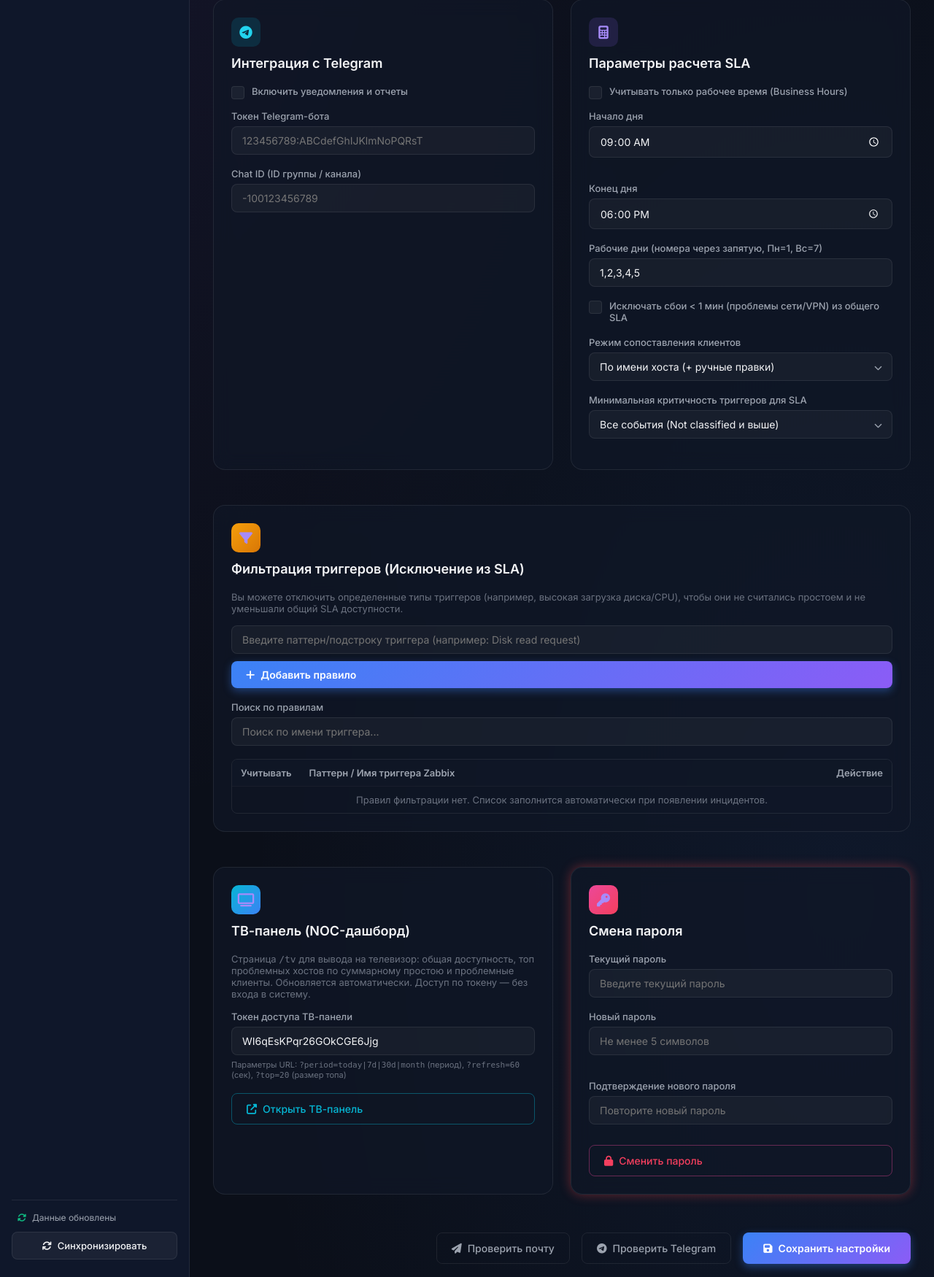
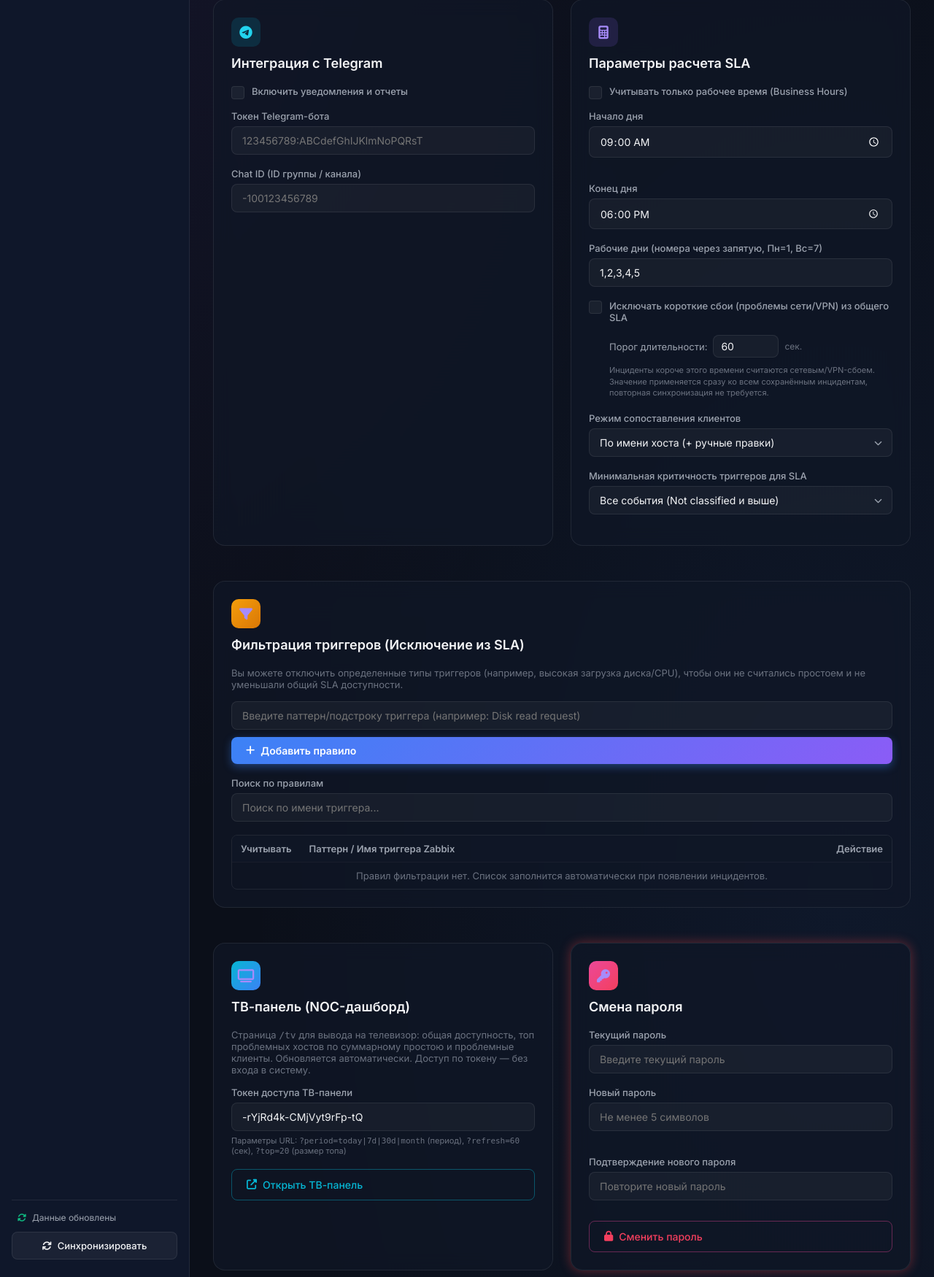
Before and after one commit to Ttolyanich/zabbix-sli, a Flask app: page / in a window 1280 px wide. Shown: the part 850-2600 px from the top of the page at 73% size. Run offline with Flask 3, Linux system fonts and the light colour scheme; the visitor is signed in with stand-in values (Sample User, id 1); data comes from the database, SQL or seed files in the repository; data that the repository does not hold is empty.

Commit message:
Порог "сетевого/VPN сбоя" сделан настраиваемым (вместо жестких 60 сек)
- Новая настройка vpn_issue_threshold_sec (по умолчанию 60, как и было)
- database.get_incidents() пересчитывает is_vpn_issue динамически из
  сохраненной длительности инцидента и текущего порога настроек —
  вместо чтения зафиксированного при синхронизации значения. Смена
  порога применяется сразу ко всей истории, повторная синхронизация
  с Zabbix не требуется
- В настройках (Параметры расчета SLA) под чекбоксом добавлено поле
  ввода порога в секундах
- Подписи "Сеть / VPN (< N)" в легенде диаграммы структуры инцидентов
  и в бейджах журнала инцидентов сервера стали динамическими вместо
  жестко зашитого "< 1 мин" (сек -> "N сек", кратно 60 -> "N мин")

Co-Authored-By: Claude Fable 5 <noreply@anthropic.com>

```diff
--- a/database.py
+++ b/database.py
@@ -146,7 +146,8 @@ def init_db():
         'working_hours_start': '09:00',
         'working_hours_end': '18:00',
         'working_days': '1,2,3,4,5', # 1=Mon, ..., 7=Sun
-        'exclude_vpn_issues': '0', # Исключать ли короткие инциденты (<1м) из общего SLA
+        'exclude_vpn_issues': '0', # Исключать ли короткие инциденты (< порога) из общего SLA
+        'vpn_issue_threshold_sec': '60', # Порог длительности (сек), ниже которого инцидент считается сетевым/VPN-сбоем
         'min_severity': '0',
         'mapping_mode': 'name_auto',
         # Токен доступа к ТВ-панели (/tv?token=...) — генерируется один раз при первом запуске
@@ -247,12 +248,16 @@ def cache_incidents(incidents_list):
     conn.close()
 
 def get_incidents(start_time, end_time, hostids=None):
-    # Получаем минимальную критичность из настроек
+    # Получаем минимальную критичность и порог сетевых/VPN-сбоев из настроек
     settings = get_settings()
     try:
         min_severity = int(settings.get('min_severity', '0'))
     except Exception:
         min_severity = 0
+    try:
+        vpn_threshold = max(0, int(settings.get('vpn_issue_threshold_sec', '60')))
+    except (ValueError, TypeError):
+        vpn_threshold = 60
 
     conn = get_db_connection()
     query = '''
@@ -276,6 +281,9 @@ def get_incidents(start_time, end_time, hostids=None):
     for row in rows:
         d = dict(row)
         d['is_power_issue'] = 0
+        # Пересчитываем "сетевой/VPN сбой" динамически по текущему порогу настроек,
+        # а не по значению, зафиксированному при синхронизации со старым (жестко заданным) порогом
+        d['is_vpn_issue'] = 1 if (d.get('duration') is not None and d['duration'] < vpn_threshold) else 0
         override = d.get('overridden_category')
         if override:
             if override == 'network':
--- a/static/js/app.js
+++ b/static/js/app.js
@@ -47,6 +47,21 @@ function formatDuration(seconds) {
     const mins = Math.floor((seconds % 3600) / 60);
     const secs = seconds % 60;
     return `${hrs.toString().padStart(2, '0')}:${mins.toString().padStart(2, '0')}:${secs.toString().padStart(2, '0')}`;
+}
+
+// Текущий порог "сетевого/VPN сбоя" (сек) — читаем прямо из поля настроек,
+// чтобы подписи в UI не расходились со значением, которое реально применяет бэкенд
+function getVpnThresholdSec() {
+    const input = document.getElementById('vpn_issue_threshold_sec');
+    const val = input ? parseInt(input.value, 10) : NaN;
+    return (Number.isFinite(val) && val > 0) ? val : 60;
+}
+
+function formatVpnThresholdLabel(sec) {
+    if (sec >= 60 && sec % 60 === 0) {
+        return `${sec / 60} мин`;
+    }
+    return `${sec} сек`;
 }
 
 function formatDateTime(unixTimestamp) {
@@ -377,7 +392,7 @@ function renderCharts(reportData, vpnCount, serverCount) {
     incidentChartInstance = new Chart(ctxInc, {
         type: 'doughnut',
         data: {
-            labels: ['Сеть / VPN (< 1 мин)', 'Сбои ПО/Серверов'],
+            labels: [`Сеть / VPN (< ${formatVpnThresholdLabel(getVpnThresholdSec())})`, 'Сбои ПО/Серверов'],
             datasets: [{
                 data: [vpnCount, serverCount],
                 backgroundColor: ['rgba(6, 182, 212, 0.7)', 'rgba(239, 68, 68, 0.7)'],
@@ -1105,7 +1120,7 @@ function renderServerIncidents(srv, tbody) {
         // Категория
         let categoryHtml = '';
         if (inc.is_vpn_issue) {
-            categoryHtml = `<span class="status-badge vpn-issue"><i class="fa-solid fa-wifi"></i> Сеть / VPN (&lt;1м)</span>`;
+            categoryHtml = `<span class="status-badge vpn-issue"><i class="fa-solid fa-wifi"></i> Сеть / VPN (&lt;${formatVpnThresholdLabel(getVpnThresholdSec())})</span>`;
         } else if (inc.is_maintenance) {
             categoryHtml = `<span class="status-badge maintenance"><i class="fa-solid fa-screwdriver-wrench"></i> Обслуживание</span>`;
         } else if (inc.is_power_issue) {
--- a/templates/index.html
+++ b/templates/index.html
@@ -486,8 +486,16 @@
                                 <label class="checkbox-container">
                                     <input type="checkbox" id="exclude_vpn_issues">
                                     <span class="checkmark"></span>
-                                    Исключать сбои &lt; 1 мин (проблемы сети/VPN) из общего SLA
+                                    Исключать короткие сбои (проблемы сети/VPN) из общего SLA
                                 </label>
+                                <div style="display: flex; align-items: center; gap: 8px; margin-top: 10px; margin-left: 28px;">
+                                    <span style="color: var(--text-secondary); font-size: 13px; white-space: nowrap;">Порог длительности:</span>
+                                    <input type="number" id="vpn_issue_threshold_sec" min="1" step="1" value="60" style="width: 90px; padding: 6px 10px;">
+                                    <span style="color: var(--text-muted); font-size: 12px;">сек.</span>
+                                </div>
+                                <p style="color: var(--text-muted); font-size: 11px; margin: 4px 0 0 28px; line-height: 1.4;">
+                                    Инциденты короче этого времени считаются сетевым/VPN-сбоем. Значение применяется сразу ко всем сохранённым инцидентам, повторная синхронизация не требуется.
+                                </p>
                             </div>
 
                             <div class="form-group" style="margin-top: 15px;">
```
